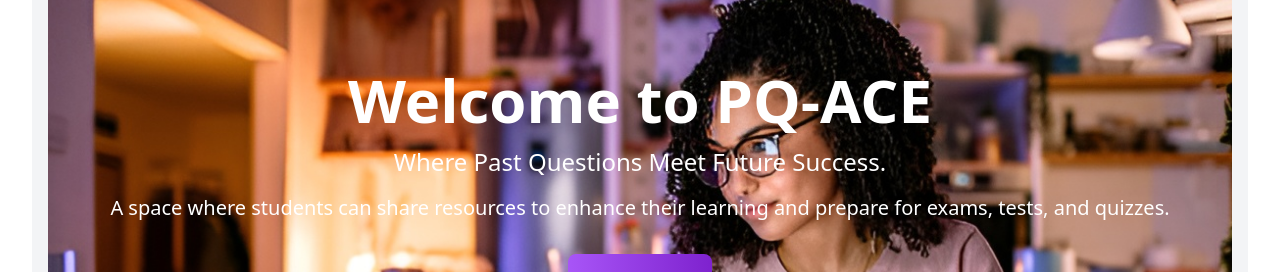
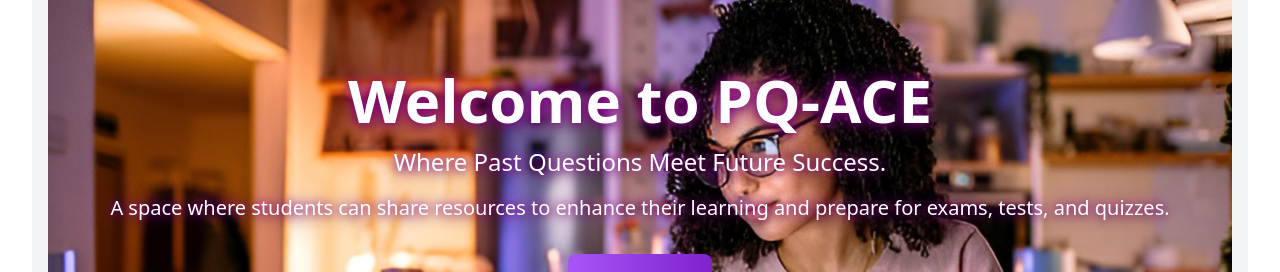
Before and after one commit to iiamSeyi/STZN, a React (Vite) app: page / in a window 1280 px wide. Shown: the part 246-518 px from the top of the page. Built offline with nearby package versions, Linux system fonts and the light colour scheme; no server answers.

Commit message:
added outter glow

```diff
--- a/src/pages/Home.jsx
+++ b/src/pages/Home.jsx
@@ -37,9 +37,13 @@ return (
       backgroundPosition: "center",
     }}
   >
-    <h1 className="text-6xl font-bold mb-4">Welcome to PQ-ACE</h1>
-    <p className="text-2xl mb-4">Where Past Questions Meet Future Success.</p>
-    <p className="text-xl mb-8">
+    <h1 className="text-6xl font-bold mb-4 drop-shadow-lg" style={{ textShadow: "0 0 10px purple, 0 0 20px purple" }}>
+      Welcome to PQ-ACE
+    </h1>
+    <p className="text-2xl mb-4 drop-shadow-lg" style={{ textShadow: "0 0 10px purple, 0 0 20px purple" }}>
+      Where Past Questions Meet Future Success.
+    </p>
+    <p className="text-xl mb-8 drop-shadow-lg" style={{ textShadow: "0 0 10px purple, 0 0 20px purple" }}>
       A space where students can share resources to enhance their learning and prepare for exams, tests, and quizzes.
     </p>
     {!user && (
```
